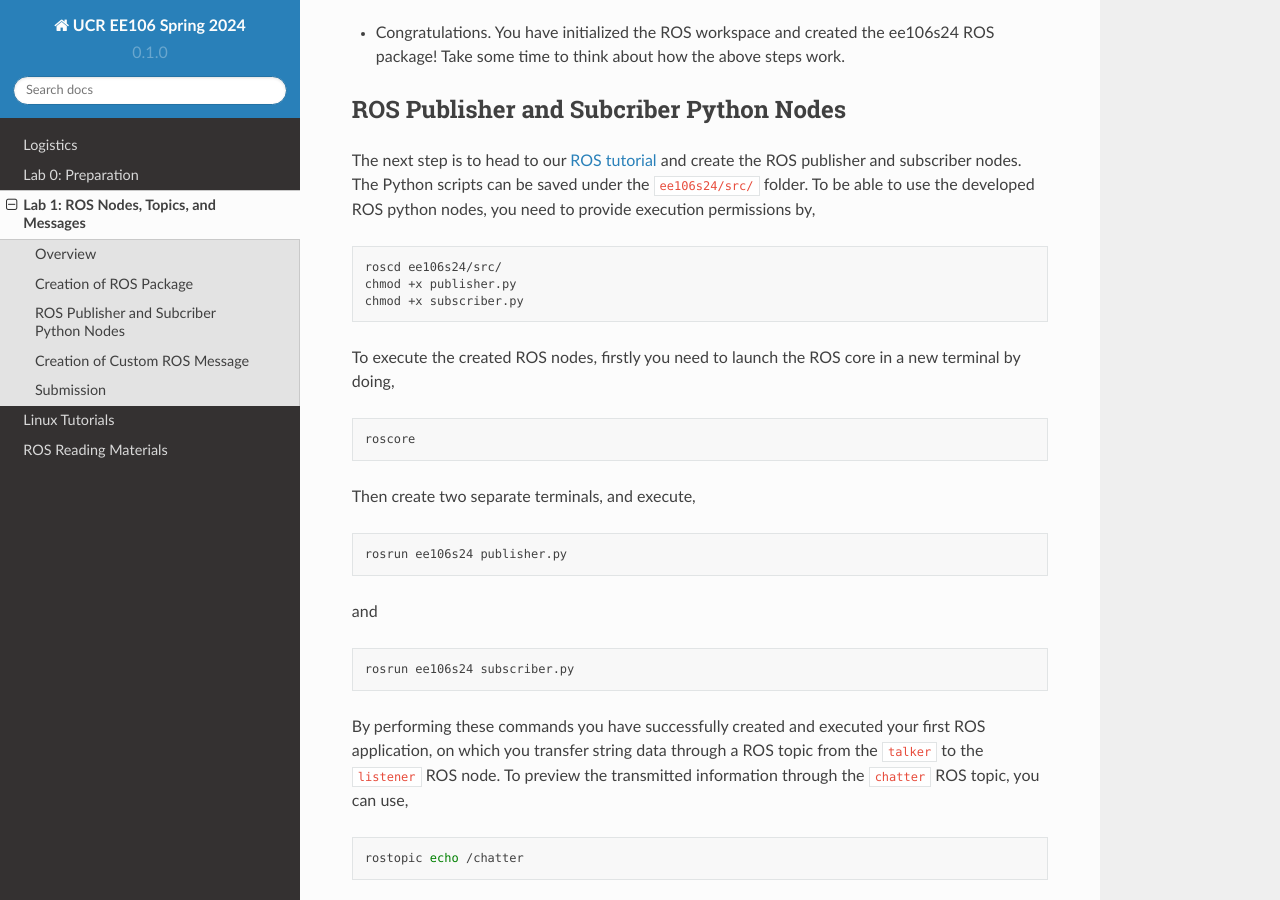
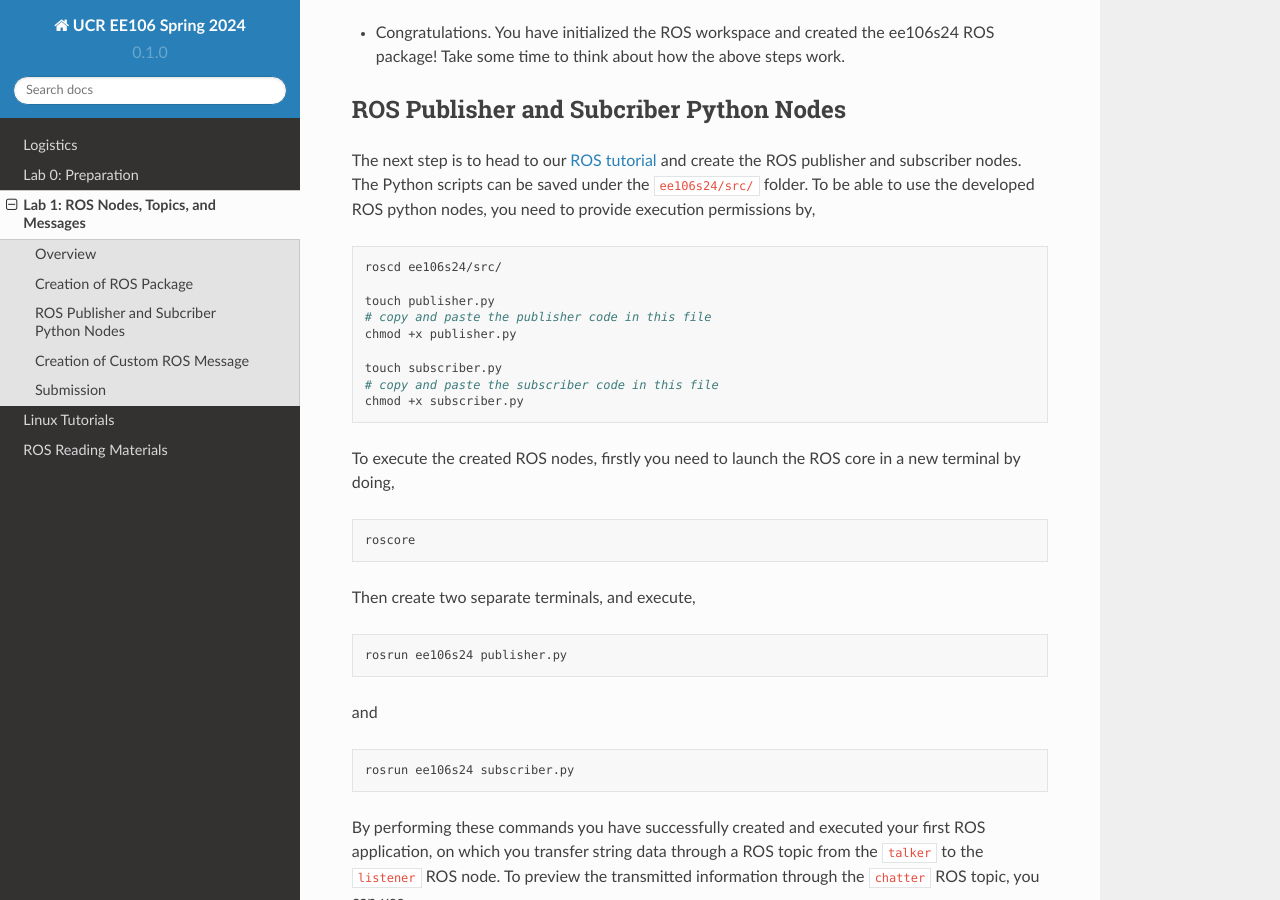
Before and after one commit to taektay/ee106, a Sphinx documentation site: the page built from docs/source/lab1.rst, in a window 1280 px wide and 900 px high, scrolled down 1670 px. Built offline with Sphinx 7.4.7 and the Read the Docs theme 2.0.0, drawn with Linux system fonts in a browser that asks for light colours.

Commit message:
New Instructions for creating code files

```diff
--- a/docs/source/lab1.rst
+++ b/docs/source/lab1.rst
@@ -80,12 +80,19 @@ ROS Publisher and Subcriber Python Nodes
 ----------
 
 
+
 The next step is to head to our  `ROS tutorial`_ and create the ROS publisher and subscriber nodes. The Python scripts can be saved under the ``ee106s24/src/`` folder. To be able to use the developed ROS python nodes, you need to provide execution permissions by,
 
 .. code-block:: bash
 
     roscd ee106s24/src/
+
+    touch publisher.py
+    # copy and paste the publisher code in this file
     chmod +x publisher.py
+
+    touch subscriber.py
+    # copy and paste the subscriber code in this file
     chmod +x subscriber.py
 
 To execute the created ROS nodes, firstly you need to launch the ROS core in a new terminal by doing,
```
